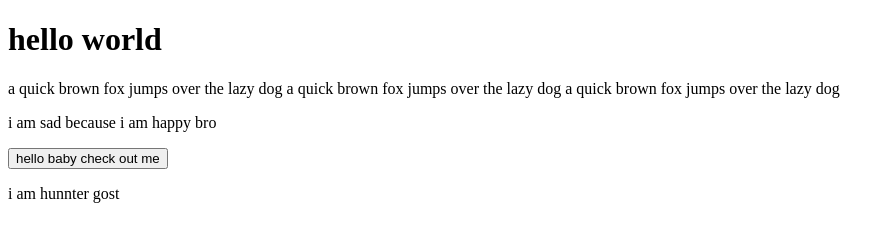
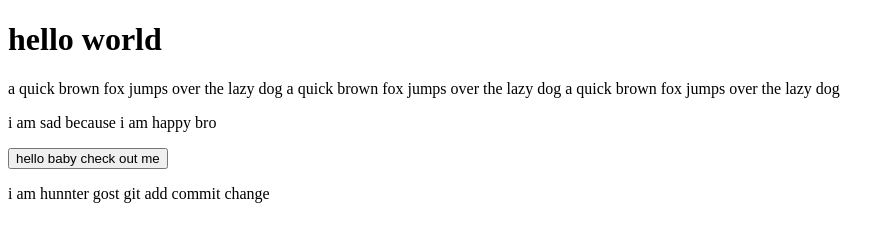
Before and after one commit to lolipop-coder1/my-site, a plain HTML site: page index.html in a window 1280 px wide. Shown: the whole page, without its empty margins (0-895 px from the left). Drawn offline with Linux system fonts and the light colour scheme.

Commit message:
text change

```diff
--- a/index.html
+++ b/index.html
@@ -12,6 +12,6 @@
      <p>i am sad because  i am happy bro</p>
      <button>hello baby check out me </button>
      <br>
-     <p>i am hunnter gost</p>
+     <p>i am hunnter gost git add commit change</p>
 </body>
 </html>
```
